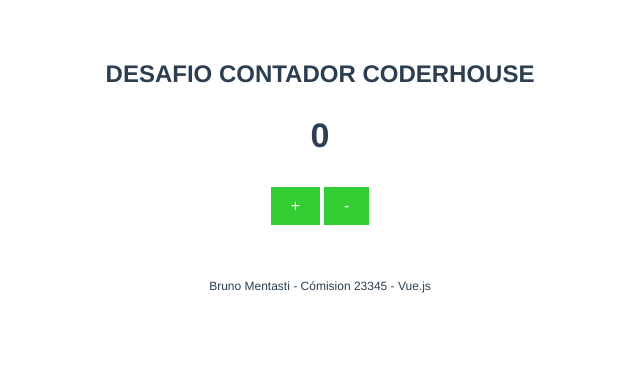
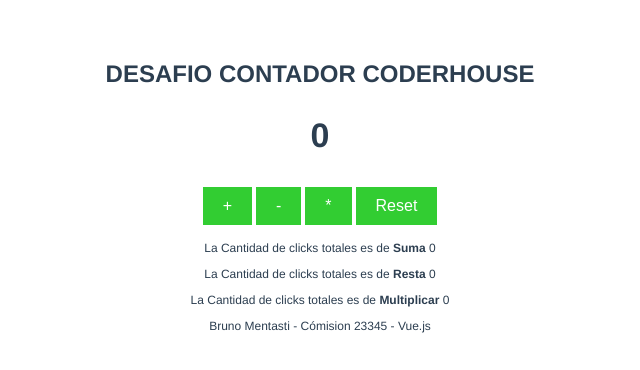
Before and after one commit to bmentasti/desafio-bruno-mentasti-contador, a Vue app: page / in a window 1280 px wide. Shown: the top 370 px of the page, without its empty margins (320-960 px from the left). Built offline with nearby package versions, Linux system fonts and the light colour scheme.

Commit message:
Lo solicitado por parte de Diego Luis, agregar multiplicador, agregar contabilizador de clicks en suma, resta y multiplicacion

```diff
--- a/src/components/Contador.vue
+++ b/src/components/Contador.vue
@@ -4,6 +4,12 @@
     <h2>{{contadorPadre}}</h2>
     <button v-on:click="aumenta()">+</button>
     <button v-on:click="resta()">-</button>
+    <button v-on:click="multi()">*</button>
+    <button class="reset" @click="reset">Reset</button>
+    <br>
+    <p>La Cantidad de clicks totales es de <b>Suma</b> {{ sumar }}</p>
+    <p>La Cantidad de clicks totales es de <b>Resta</b> {{ restar }}</p>
+    <p>La Cantidad de clicks totales es de <b>Multiplicar</b> {{ multiplicar }}</p>
     <p><a href="https://www.linkedin.com/in/brunomentasti/">Bruno Mentasti</a> - Cómision 23345 - Vue.js </p>
   </div>
 </template>
@@ -12,15 +18,27 @@ export default {
   name: 'Contador',
   data() {
     return {
-      contadorPadre: 0
+      contadorPadre: 0,
+      sumar: 0,
+      restar: 0,
+      multiplicar: 0
     };
   },
   methods: {
     aumenta() {
-      this.contadorPadre++;
+      this.contadorPadre += 1;
+      this.sumar++;
     },
     resta() {
-      this.contadorPadre--;
+      this.contadorPadre -= 1;
+      this.restar++;
+    },
+    multi() {
+      this.contadorPadre *= 2;
+      this.multiplicar++;
+    },
+    reset() {
+      this.contadorPadre = 0;
     }
   }
 }
@@ -37,7 +55,6 @@ h2 {
   text-transform: uppercase;
 }
 p {
-  margin: 50px;
   font-family: Avenir, Helvetica, Arial, sans-serif;
   font-size: 12px;
 }
```
